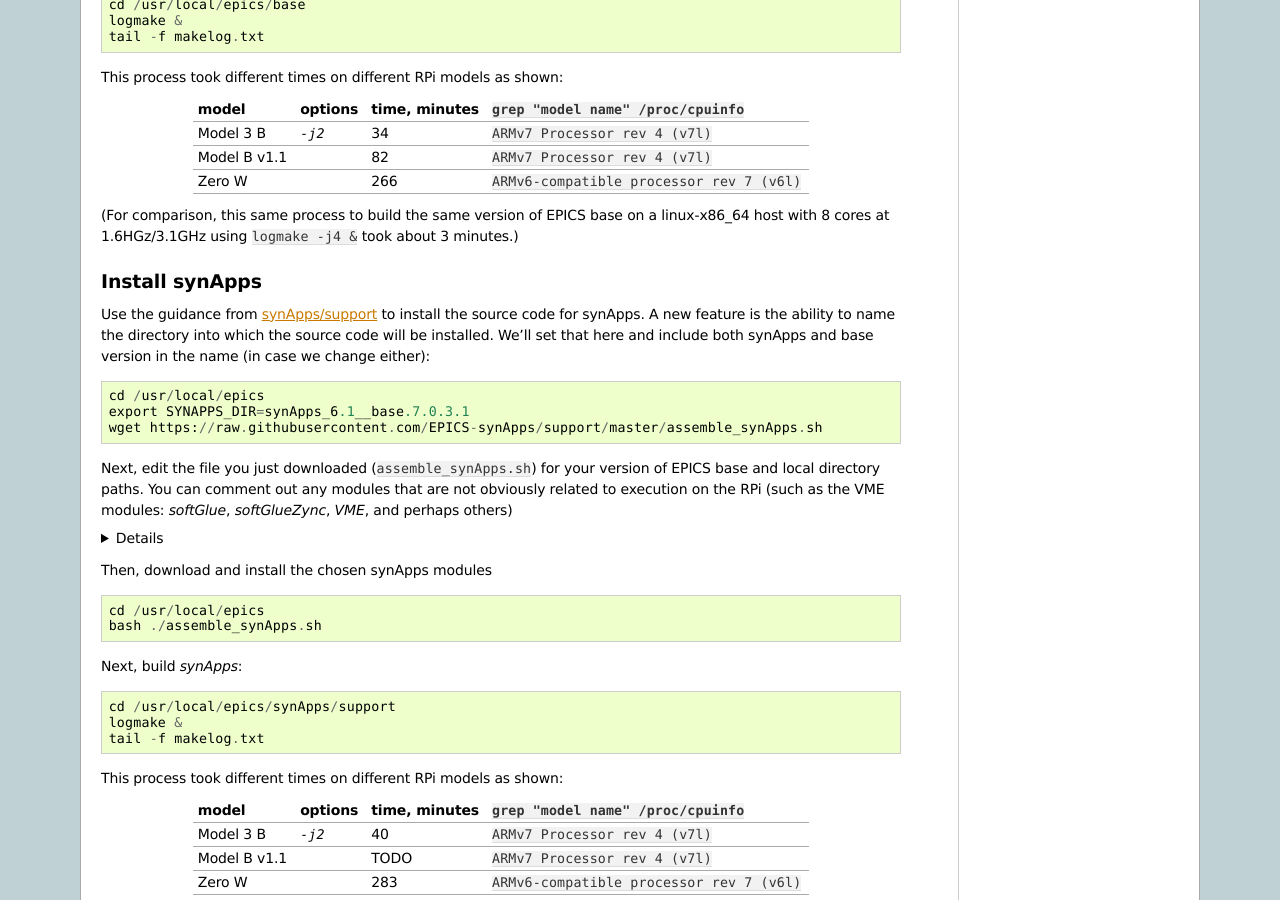
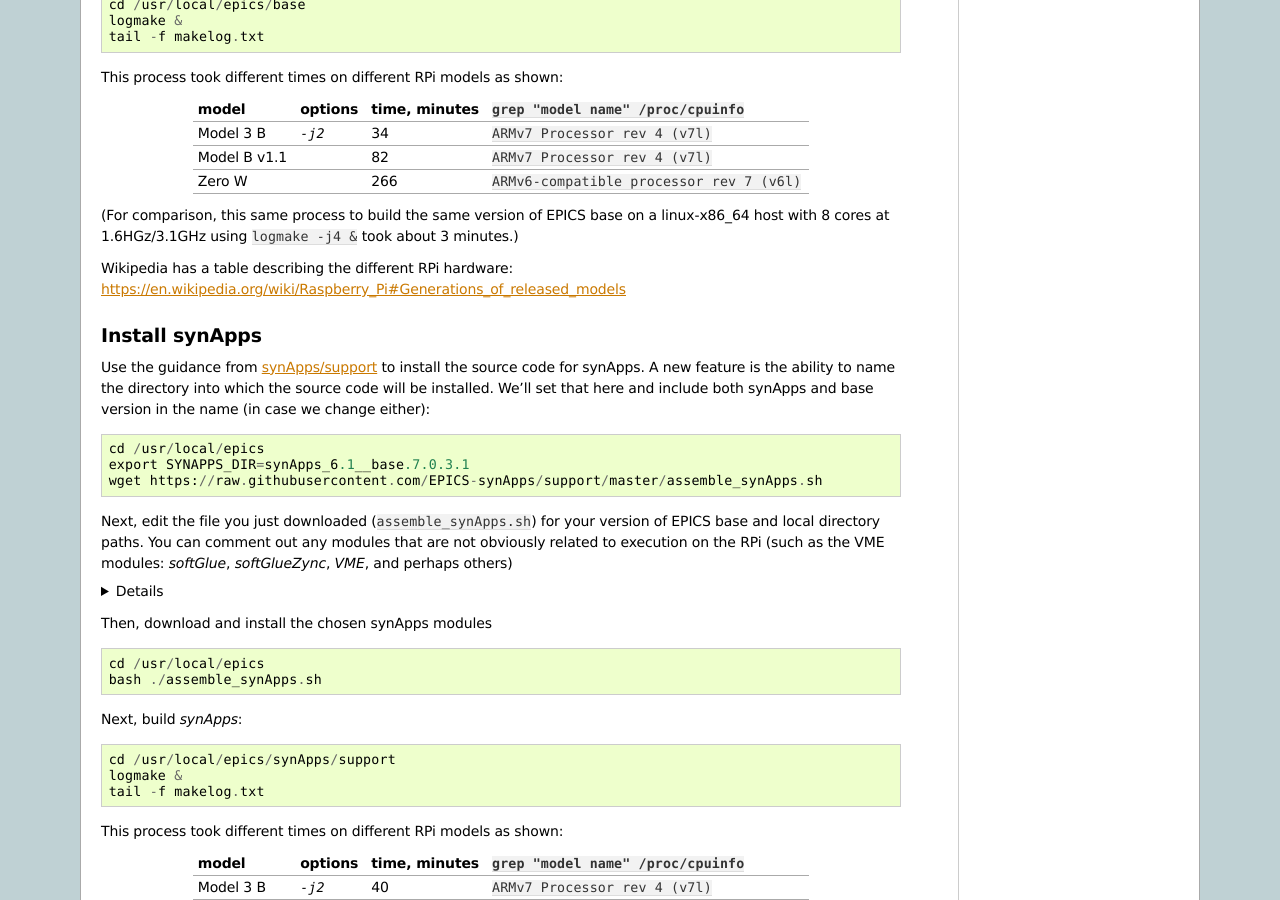
Before and after one commit to prjemian/cmd_response, a Sphinx documentation site: the page built from docs/source/epics/rpi_epics.rst, in a window 1280 px wide and 900 px high, scrolled down 3597 px. Built offline with Sphinx 7.4.7, drawn with Linux system fonts in a browser that asks for light colours; some of the changed text lies outside the part shown.

Commit message:
DOC RPi hardware table

```diff
--- a/docs/source/epics/rpi_epics.rst
+++ b/docs/source/epics/rpi_epics.rst
@@ -297,6 +297,9 @@
 (For comparison, this same process to build the same version of EPICS
 base on a linux-x86_64 host with 8 cores at 1.6HGz/3.1GHz using
 ``logmake -j4 &`` took about 3 minutes.)
+
+Wikipedia has a table describing the different RPi hardware:
+https://en.wikipedia.org/wiki/Raspberry_Pi#Generations_of_released_models
 
 Install synApps
 ---------------
@@ -636,4 +639,5 @@
 Raspberry Pi           https://www.raspberrypi.org
 VSCode                 https://pimylifeup.com/raspberry-pi-visual-studio-code/
 Touchscreen rotation   https://raspberrypiprojects.com/raspberry-pi-rotate-touch-screen/
+Wikipedia              https://en.wikipedia.org/wiki/Raspberry_Pi#Generations_of_released_models
 =====================  ==================================
```
